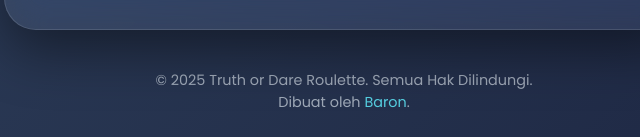
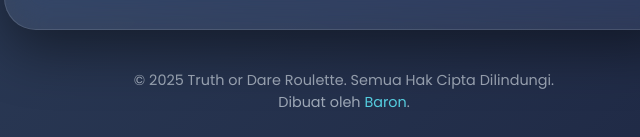
Before and after one commit to kylorond/bajat, a plain HTML site: page index.html in a window 1280 px wide. Shown: the part 1118-1255 px from the top of the page, 296-936 px from the left. Drawn offline with nearby package versions, Linux system fonts and the light colour scheme.

Commit message:
Update index.html

```diff
--- a/index.html
+++ b/index.html
@@ -55,7 +55,7 @@
     </div>
 
     <footer class="app-footer">
-        <p>&copy; <span id="currentYear"></span> Truth or Dare Roulette. Semua Hak Dilindungi.</p>
+        <p>&copy; <span id="currentYear"></span> Truth or Dare Roulette. Semua Hak Cipta Dilindungi.</p>
         <p>Dibuat oleh <a href="https://instagram.com/baronnnd_" target="_blank" rel="noopener noreferrer">Baron</a>.</p>
     </footer>
 
```
